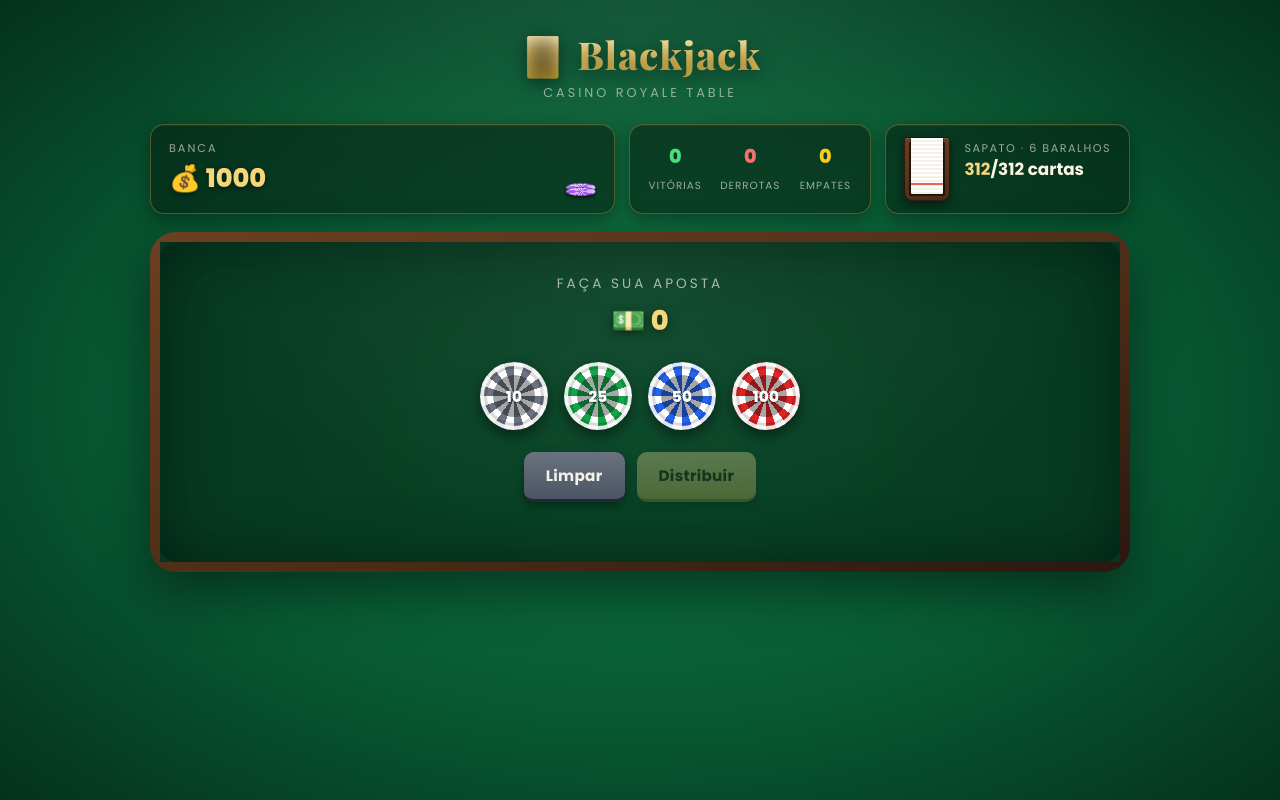
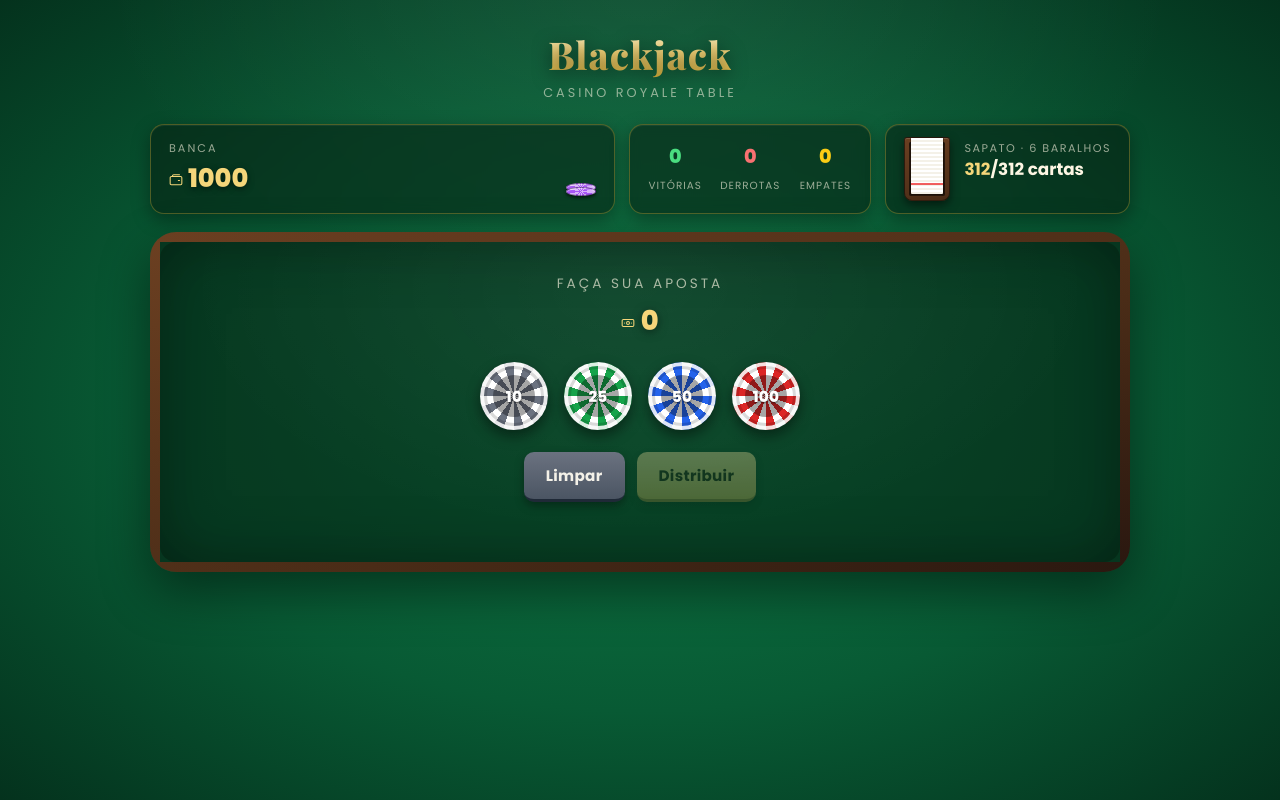
Before and after one commit to lucassouto2708-ship-it/blackjack, a plain HTML site: page index.html in a window 1280 px wide. Drawn offline with nearby package versions, Linux system fonts and the light colour scheme.

Commit message:
Visual sóbrio: emojis trocados por ícones SVG chapados
- Título sem emoji; saldo e aposta com ícones flat.
- Texto do resultado 'Blackjack!' sem emoji (a comparação usa o mesmo texto, então a lógica segue igual).

Co-Authored-By: Claude Haiku 5.5 <noreply@anthropic.com>

```diff
--- a/index.html
+++ b/index.html
@@ -458,14 +458,14 @@
 </head>
 <body>
 
-<h1>🃏 Blackjack</h1>
+<h1>Blackjack</h1>
 <div class="subtitle">Casino Royale Table</div>
 
 <div class="hud">
   <div class="hud-card bankroll-card">
     <div>
       <div class="bankroll-label">Banca</div>
-      <div class="bankroll-value">💰 <span id="bankroll">1000</span></div>
+      <div class="bankroll-value"><svg class="ico" width="14" height="14" viewBox="0 0 24 24" fill="none" stroke="currentColor" stroke-width="1.8" stroke-linecap="round" stroke-linejoin="round" aria-hidden="true"><rect x="2" y="6" width="20" height="14" rx="2"/><path d="M16 13h2"/><path d="M6 6V5a2 2 0 0 1 2-2h10"/></svg> <span id="bankroll">1000</span></div>
     </div>
     <div class="chip-stack-display" id="chip-stack-display"></div>
   </div>
@@ -493,7 +493,7 @@
 
   <div id="betting-panel" class="betting-panel">
     <div class="betting-panel-title">Faça sua aposta</div>
-    <div class="bet-amount">💵 <span id="current-bet">0</span></div>
+    <div class="bet-amount"><svg class="ico" width="14" height="14" viewBox="0 0 24 24" fill="none" stroke="currentColor" stroke-width="1.8" stroke-linecap="round" stroke-linejoin="round" aria-hidden="true"><rect x="2" y="6" width="20" height="12" rx="2"/><circle cx="12" cy="12" r="2.5"/><path d="M6 12h.01M18 12h.01"/></svg> <span id="current-bet">0</span></div>
     <div class="chip-row">
       <button class="chip-btn" data-chip="10"><span>10</span></button>
       <button class="chip-btn" data-chip="25"><span>25</span></button>
@@ -1087,7 +1087,7 @@ function finishRound() {
         totalDelta += hand.bet;
         anyPush = true;
       } else {
-        hand.result = 'Blackjack! 🎉';
+        hand.result = 'Blackjack!';
         totalDelta += hand.bet * 2.5;
         anyWin = true;
       }
@@ -1121,7 +1121,7 @@ function finishRound() {
   if (anyLoss) stats.losses++;
   if (anyPush && !anyWin && !anyLoss) stats.pushes++;
 
-  const anyRealBlackjack = hands.some(h => h.status === 'blackjack' && h.result === 'Blackjack! 🎉');
+  const anyRealBlackjack = hands.some(h => h.status === 'blackjack' && h.result === 'Blackjack!');
   if (anyRealBlackjack) Sound.blackjack();
   else if (anyWin) Sound.win();
   else if (anyLoss) Sound.lose();
```
